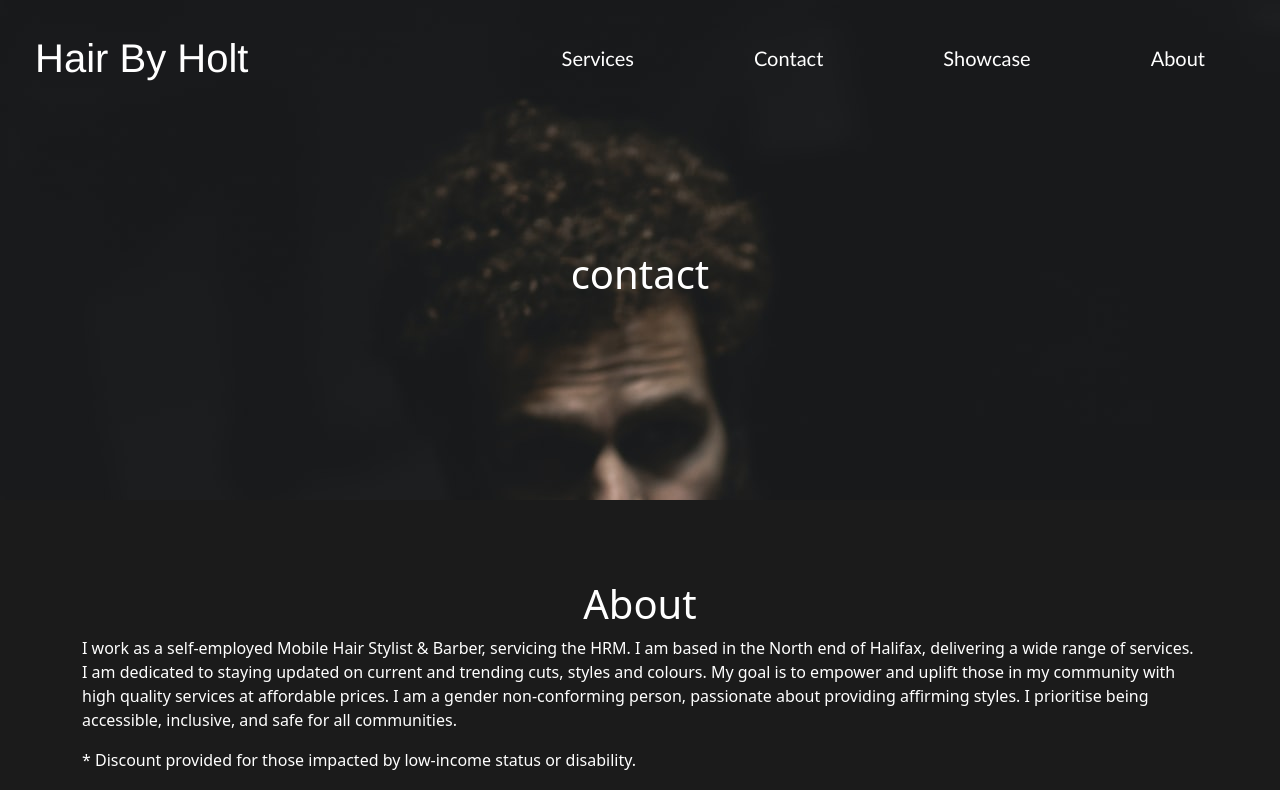
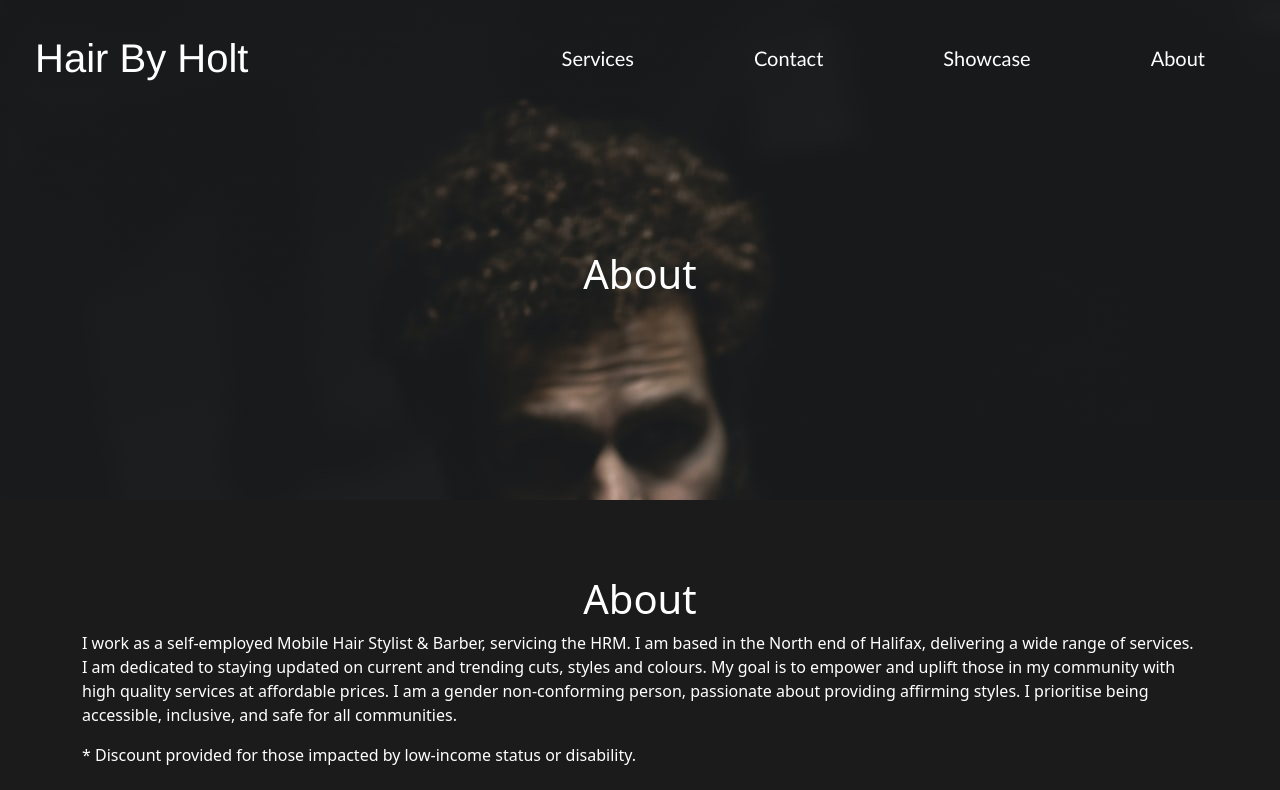
Before and after one commit to nhoxben335/React-hairbyholt, a React (Create React App) app: page /about in a window 1280 px wide. Shown: the top 790 px of the page. Built offline with nearby package versions, Linux system fonts and the light colour scheme.

Commit message:
slight style changes with new navbar

```diff
--- a/src/components/About.js
+++ b/src/components/About.js
@@ -6,9 +6,9 @@ const About = () => {
    return (
       <div id="about">
          <div className="container-fluid" id="header">
-            <h1>contact</h1>
+            <h1>About</h1>
          </div>
-         <div className="container">
+         <div className="container" id="content">
             <h1>About</h1>
             <p>
                I work as a self-employed Mobile Hair Stylist &amp; Barber, servicing
--- a/src/components/Showcase.js
+++ b/src/components/Showcase.js
@@ -5,7 +5,9 @@ import "../css/showcase.css";
 const Showcase = () => {
    return (
       <div id="showcase">
-         <h1>Showcase</h1>
+         <div className="container-fluid" id="header">
+            <h1>Showcase</h1>
+         </div>
          <div className="container">
             <div className="row">
 
--- a/src/css/about.css
+++ b/src/css/about.css
@@ -1,7 +1,7 @@
-h1 {
-   padding-top: 80px;
+#about #content h1 {
    text-align: center;
    color: white;
+   padding-top: 0px !important;
 }
 
 p {
@@ -16,6 +16,7 @@ p {
 #header {
    background-image: url("/public/barber.jpg");
    height: 500px;
+   margin-bottom: 75px;
 }
 
 #header h1 {
--- a/src/css/contact.css
+++ b/src/css/contact.css
@@ -1,6 +1,7 @@
 #header {
     background-image: url("/public/barber.jpg");
     height: 500px;
+    margin-bottom: 75px;
  }
 
  #header h1 {
--- a/src/css/home.css
+++ b/src/css/home.css
@@ -12,6 +12,7 @@ h1 {
 #section-1 {
     background-image: url("/public/barber.jpg");
     height: 800px;
+    margin-bottom: 30px;
 }
 
 #section-1 h1 {
--- a/src/css/services.css
+++ b/src/css/services.css
@@ -44,6 +44,7 @@ h1
 #header {
    background-image: url("/public/barber.jpg");
    height: 500px;
+   margin-bottom: 75px;
 }
 
 #header h1 {
--- a/src/css/showcase.css
+++ b/src/css/showcase.css
@@ -19,6 +19,7 @@
 #header {
     background-image: url("/public/barber.jpg");
     height: 500px;
+    margin-bottom: 75px;
  }
 
  #header h1 {
```
